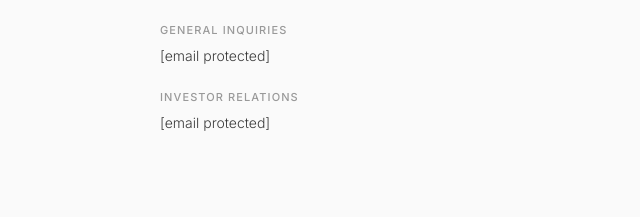
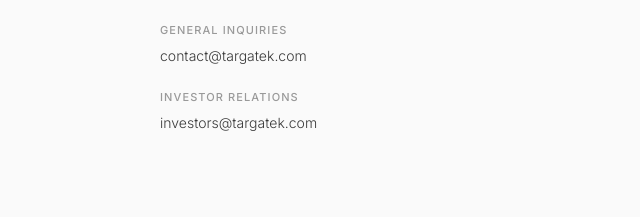
Before and after one commit to Textak-AI/targatek-site, a website: page public/index.html in a window 1280 px wide. Shown: the part 2000-2217 px from the top of the page, 0-640 px from the left. Drawn offline with Linux system fonts and the light colour scheme.

Commit message:
Fix contact emails

```diff
--- a/public/index.html
+++ b/public/index.html
@@ -592,11 +592,11 @@
       <div>
         <div class="contact-item">
           <div class="contact-item-label">General Inquiries</div>
-          <div class="contact-item-value"><a href="/cdn-cgi/l/email-protection#fc9f9392889d9f88bc889d8e9b9d889997d29f9391"><span class="__cf_email__" data-cfemail="fa9995948e9b998eba8e9b889d9b8e9f91d4999597">[email&#160;protected]</span></a></div>
+          <div class="contact-item-value"><a href="mailto:contact@targatek.com">contact@targatek.com</a></div>
         </div>
         <div class="contact-item">
           <div class="contact-item-label">Investor Relations</div>
-          <div class="contact-item-value"><a href="/cdn-cgi/l/email-protection#066f7446726774616772636d2865696b"><span class="__cf_email__" data-cfemail="b0d9c2f0c4d1c2d7d1c4d5db9ed3dfdd">[email&#160;protected]</span></a></div>
+          <div class="contact-item-value"><a href="mailto:investors@targatek.com">investors@targatek.com</a></div>
         </div>
       </div>
       <div>
```
